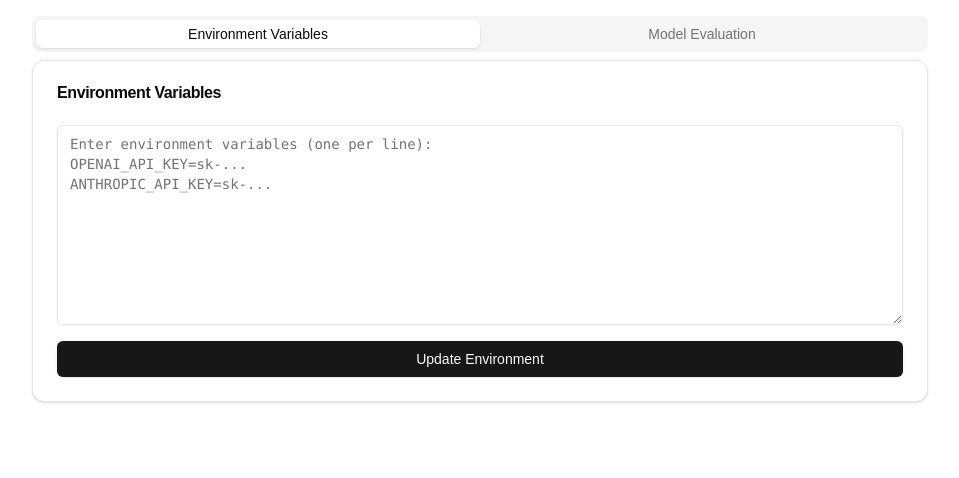
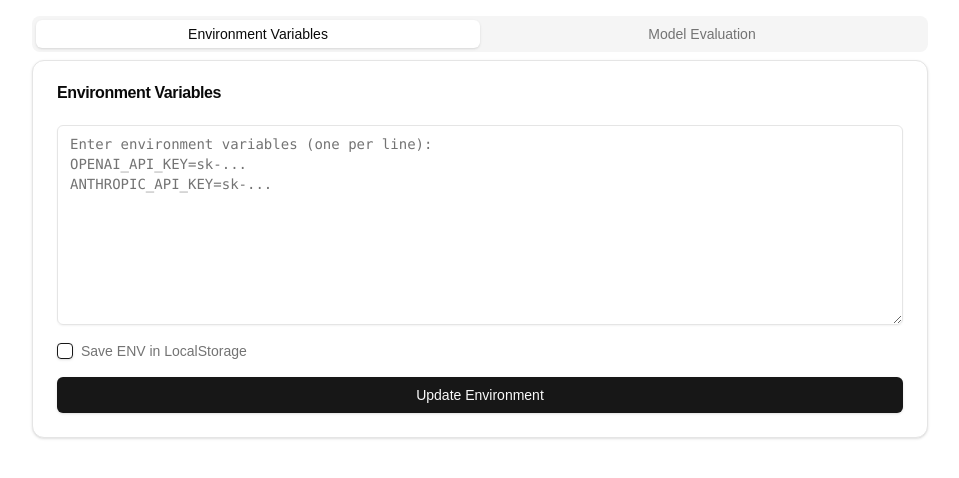
Before and after one commit to spksoft/LangMetres, a Next.js app in the folder frontend/: page / in a window 1280 px wide. Shown: the top 478 px of the page, without its empty margins (160-1119 px from the left). Built offline with nearby package versions, Linux system fonts and the light colour scheme.

Commit message:
feat: make env can save in localstorage

```diff
--- a/frontend/package.json
+++ b/frontend/package.json
@@ -10,6 +10,7 @@
   },
   "dependencies": {
     "@hookform/resolvers": "^3.9.1",
+    "@radix-ui/react-checkbox": "^1.1.2",
     "@radix-ui/react-label": "^2.1.0",
     "@radix-ui/react-select": "^2.1.2",
     "@radix-ui/react-slot": "^1.1.0",
--- a/frontend/src/app/page.tsx
+++ b/frontend/src/app/page.tsx
@@ -1,6 +1,6 @@
 "use client"
 
-import { useState } from "react"
+import { useState, useEffect } from "react"
 import { Button } from "@/components/ui/button"
 import { Textarea } from "@/components/ui/textarea"
 import { Card, CardContent, CardHeader, CardTitle } from "@/components/ui/card"
@@ -9,6 +9,8 @@ import { Select, SelectContent, SelectItem, SelectTrigger, SelectValue } from "@
 import { useToast } from "@/hooks/use-toast"
 import { Loader2, Eye, FileText } from "lucide-react"
 import ReactMarkdown from 'react-markdown'
+import { Checkbox } from "@/components/ui/checkbox"
+import { Label } from "@/components/ui/label"
 
 interface ResponseMetrics {
   response_content: string;
@@ -31,6 +33,7 @@ interface TestCase {
 export default function Home() {
   const { toast } = useToast()
   const [envVars, setEnvVars] = useState("")
+  const [saveToStorage, setSaveToStorage] = useState(false)
   const [selectedModels, setSelectedModels] = useState<string[]>([])
   const [testCases, setTestCases] = useState<TestCase[]>([{
     prompt: "",
@@ -39,6 +42,17 @@ export default function Home() {
     viewMode: {}
   }])
   const [isUpdatingEnv, setIsUpdatingEnv] = useState(false)
+
+  // Load initial values from localStorage
+  useEffect(() => {
+    const savedEnvVars = localStorage.getItem('envVars')
+    const shouldSave = localStorage.getItem('saveEnvVars') === 'true'
+
+    if (savedEnvVars && shouldSave) {
+      setEnvVars(savedEnvVars)
+    }
+    setSaveToStorage(shouldSave)
+  }, [])
 
   const handleUpdateEnv = async () => {
     try {
@@ -135,6 +149,25 @@ export default function Home() {
     setTestCases(updatedTestCases)
   }
 
+  // Handle save toggle
+  const handleSaveToggle = (checked: boolean) => {
+    setSaveToStorage(checked)
+    localStorage.setItem('saveEnvVars', String(checked))
+    if (checked) {
+      localStorage.setItem('envVars', envVars)
+    } else {
+      localStorage.removeItem('envVars')
+    }
+  }
+
+  // Handle env vars change
+  const handleEnvVarsChange = (value: string) => {
+    setEnvVars(value)
+    if (saveToStorage) {
+      localStorage.setItem('envVars', value)
+    }
+  }
+
   return (
     <main className="container mx-auto p-4">
       <Tabs defaultValue="env" className="max-w-4xl mx-auto">
@@ -151,10 +184,23 @@ export default function Home() {
             <CardContent className="space-y-4">
               <Textarea
                 value={envVars}
-                onChange={(e) => setEnvVars(e.target.value)}
+                onChange={(e) => handleEnvVarsChange(e.target.value)}
                 placeholder="Enter environment variables (one per line):&#10;OPENAI_API_KEY=sk-...&#10;ANTHROPIC_API_KEY=sk-..."
                 className="min-h-[200px] font-mono"
               />
+              <div className="flex items-center space-x-2">
+                <Checkbox
+                  id="saveEnv"
+                  checked={saveToStorage}
+                  onCheckedChange={handleSaveToggle}
+                />
+                <Label
+                  htmlFor="saveEnv"
+                  className="text-sm text-muted-foreground cursor-pointer"
+                >
+                  Save ENV in LocalStorage
+                </Label>
+              </div>
               <Button
                 onClick={handleUpdateEnv}
                 className="w-full"
--- /dev/null
+++ b/frontend/src/components/ui/checkbox.tsx
@@ -0,0 +1,30 @@
+"use client"
+
+import * as React from "react"
+import * as CheckboxPrimitive from "@radix-ui/react-checkbox"
+import { Check } from "lucide-react"
+
+import { cn } from "@/lib/utils"
+
+const Checkbox = React.forwardRef<
+  React.ElementRef<typeof CheckboxPrimitive.Root>,
+  React.ComponentPropsWithoutRef<typeof CheckboxPrimitive.Root>
+>(({ className, ...props }, ref) => (
+  <CheckboxPrimitive.Root
+    ref={ref}
+    className={cn(
+      "peer h-4 w-4 shrink-0 rounded-sm border border-primary shadow focus-visible:outline-none focus-visible:ring-1 focus-visible:ring-ring disabled:cursor-not-allowed disabled:opacity-50 data-[state=checked]:bg-primary data-[state=checked]:text-primary-foreground",
+      className
+    )}
+    {...props}
+  >
+    <CheckboxPrimitive.Indicator
+      className={cn("flex items-center justify-center text-current")}
+    >
+      <Check className="h-4 w-4" />
+    </CheckboxPrimitive.Indicator>
+  </CheckboxPrimitive.Root>
+))
+Checkbox.displayName = CheckboxPrimitive.Root.displayName
+
+export { Checkbox }
```
Also changed, not shown: 1 other file (tests, documents, lock files or other folders).
